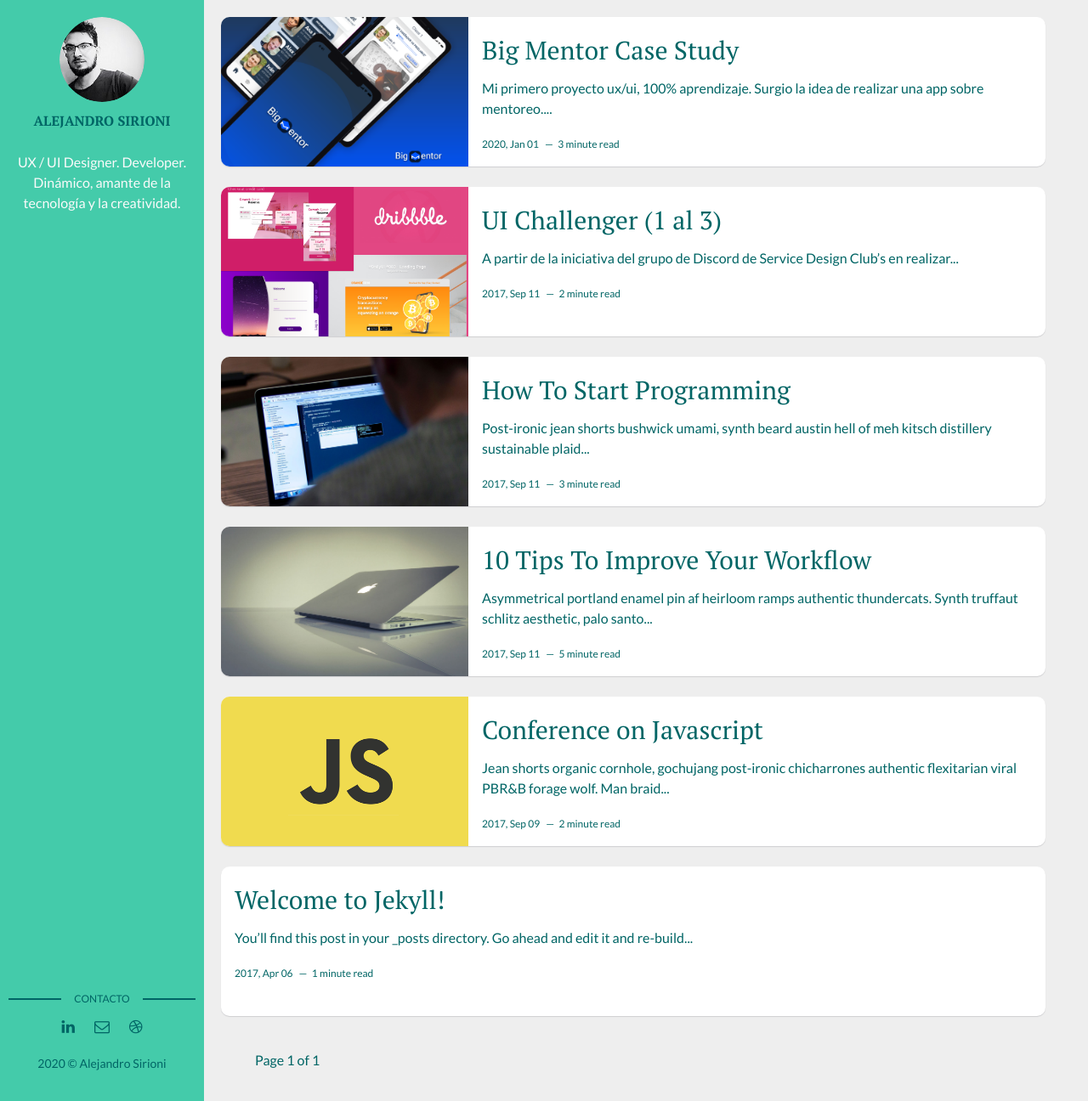
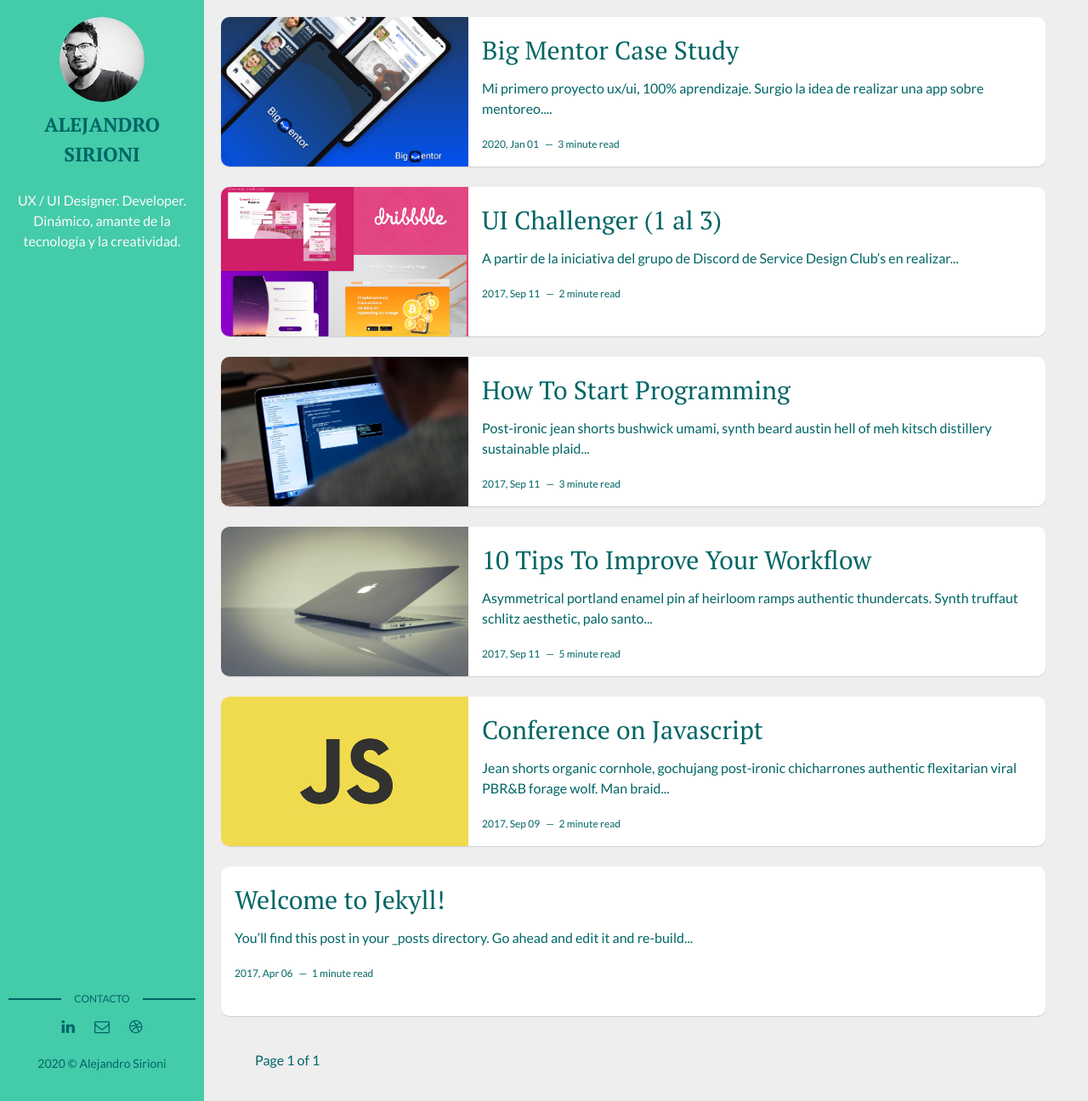
Before and after one commit to alesirioni/alesirioni.github.io, a Jekyll site: the page built from index.html, in a window 1280 px wide and 1296 px high. Shown: the whole window at 85% size. Built offline with Jekyll 4.4.1, drawn with Linux system fonts in a browser that asks for light colours; the list of posts is cut into pages by our own code.

Commit message:
Update main.css

```diff
--- a/assets/css/main.css
+++ b/assets/css/main.css
@@ -974,7 +974,7 @@ table tfoot td {
   margin: 0 0 10px;
   position: relative;
   padding-bottom: 15px;
-  font-size: 16px;
+  font-size: 23px;
   text-transform: uppercase;
   color: #006565;
   font-weight: 700;
```
